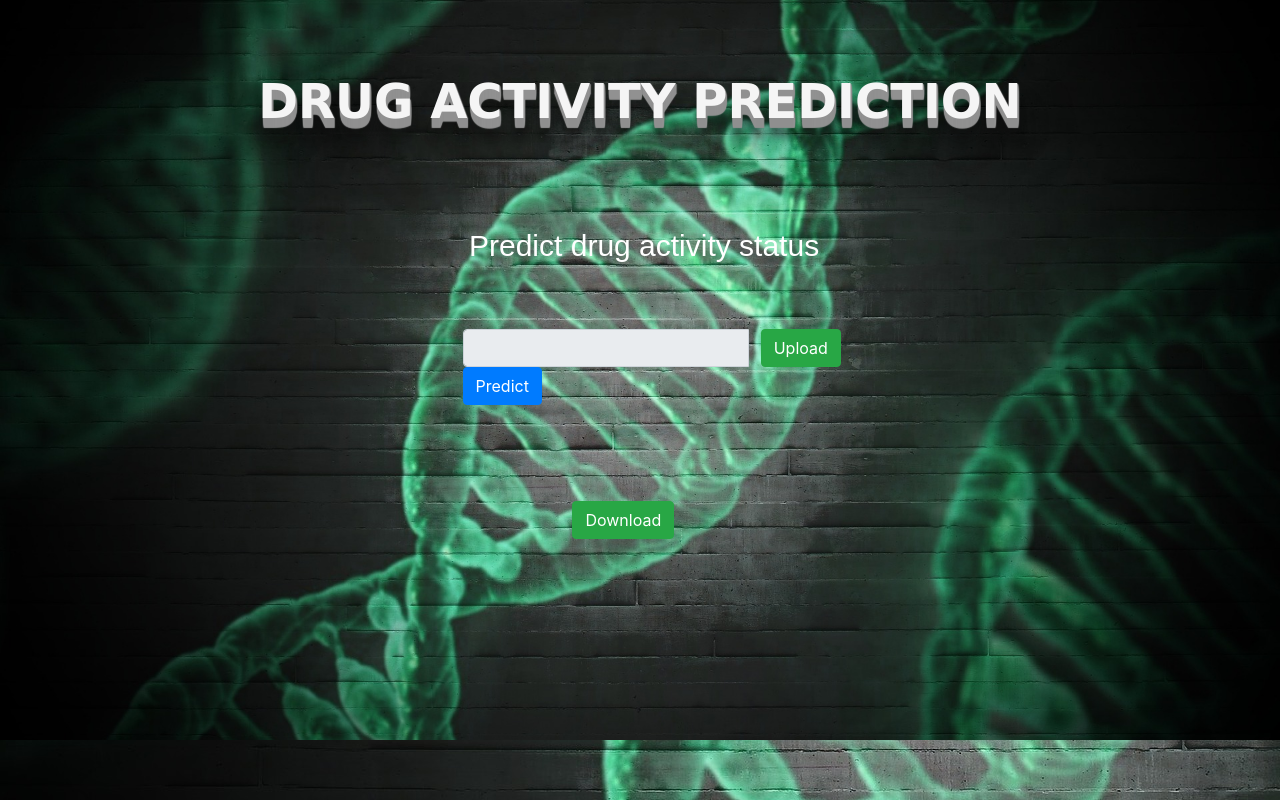
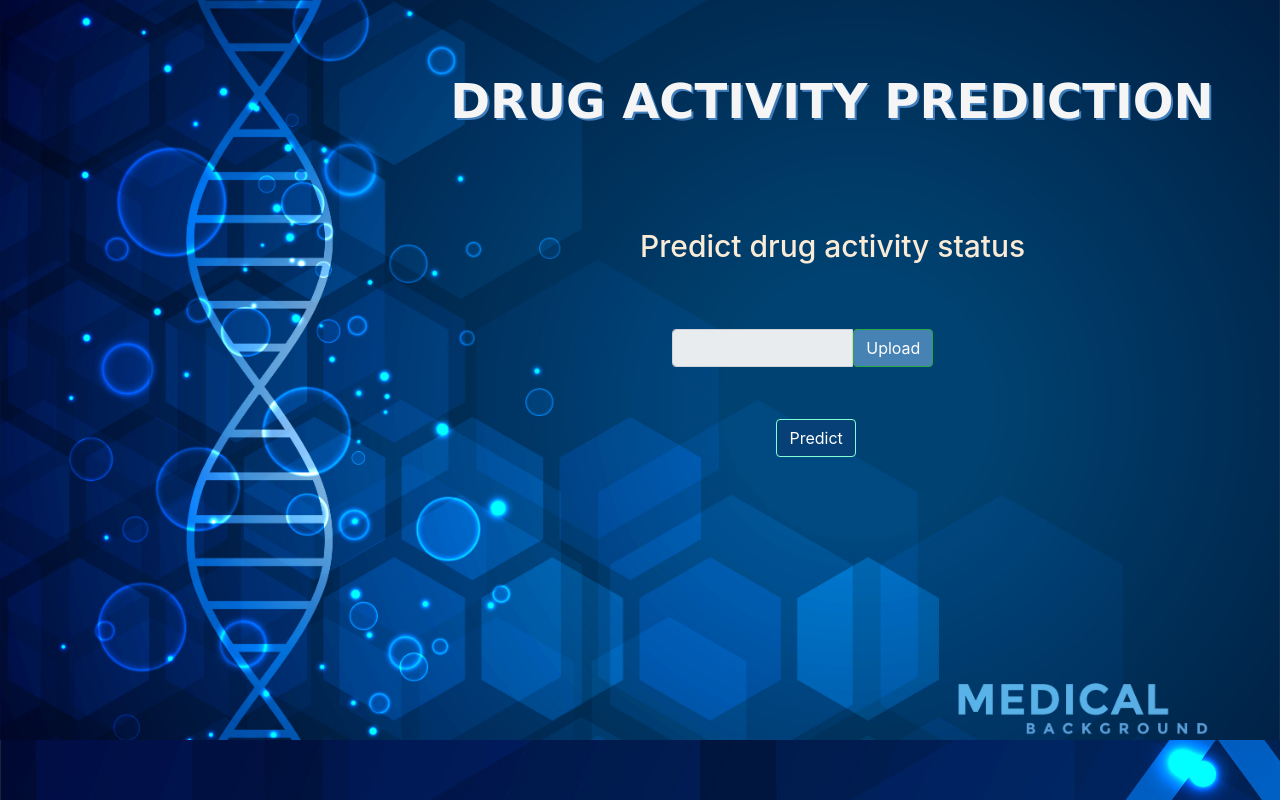
Before and after one commit to Dhrupti02/drug_activity_prediction, a Flask app: page / in a window 1280 px wide. Run offline with Flask 2, Linux system fonts and the light colour scheme; some libraries are stand-ins or nearby versions.

Commit message:
application tested successfully

```diff
--- a/app.py
+++ b/app.py
@@ -19,6 +19,7 @@ static_dir = os.path.join(webapp_root, "static")
 template_dir = os.path.join(webapp_root, "templates")
 
 app = Flask(__name__, static_folder = static_dir, template_folder = template_dir)
+app.secret_key = b'_5#y2L"F4Q8z\n\xec]/'
 
 def read_params(config_path):
     with open(config_path) as yaml_file:
@@ -72,17 +73,14 @@ def success():
         pca_data.insert(loc=0, column='Predicted_labels', value=response)
         # pca_data['predicted'] = response
         pca_data.to_csv('predicted_data/predicted.csv')
-        # path = 'predicted_data/predicted.csv'
-
-        return render_template("index.html", response='download predicted file')
-        # return send_file(path, as_attachment=True)
+        flash('Download predicted data!')
+        return render_template("index.html")
     else:
          return render_template("index.html")
 
 @app.route('/download')
 def download():
     path = 'predicted_data/predicted.csv'
-    # /return render_template("index.html", response=pca_data)
     return send_file(path, as_attachment=True)
 
 
--- a/webapp/static/css/main.css
+++ b/webapp/static/css/main.css
@@ -1,5 +1,5 @@
  body {
-    background-image: url("dna-g68e7cee9c_1920.jpg");
+    background-image: url("24093.jpg");
 }
 .col{
   margin-top: 5%;
@@ -7,7 +7,7 @@
 }
 .bg-img {
     /* The image used */
-    background-image: url("dna-g68e7cee9c_1920.jpg");
+    background-image: url("24093.jpg");
 
     min-height: 740px;
 
@@ -19,37 +19,8 @@
     /* Needed to position the navbar */
     position: relative;
   }
-/*.file {
-    opacity: 0;
-    width: 0.1px;
-    height: 0.1px;
 
-  }
-  .file-input label {
-    display: block;
-    position: relative;
-    width: 200px;
-    height: 50px;
-    border-radius: 25px;
-    background: linear-gradient(40deg, #ff6ec4, #7873f5);
-    box-shadow: 0 4px 7px rgba(0, 0, 0, 0.4);
-    display: flex;
-    align-items: center;
-    justify-content: center;
-    color: #fff;
-    font-weight: bold;
-    cursor: pointer;
-    transition: transform .2s ease-out;
-  }
-  input:hover + label,
-  input:focus + label {
-    transform: scale(1.02);
-  }
-  input:focus + label {
-    outline: 1px solid #000;
-    outline: -webkit-focus-ring-color auto 2px;
-  }*/
-  h1 {
+h1 {
     text-align: center;
     color: white;
     font-size: 3em;
@@ -57,36 +28,31 @@
     font-family: Arial, Helvetica, sans-serif;
     position: absolute;
     margin-top: 8%;
-    right: 50%;
+    right: 35%;
     transform: translate(50%,-50%);
     text-transform: uppercase;
     font-family: verdana;
     font-weight: 600;
     color: #f5f5f5;
-    text-shadow: 1px 1px 1px #919191,
-        1px 2px 1px #919191,
-        1px 3px 1px #919191,
-        1px 4px 1px #919191,
-        1px 5px 1px #919191,
-        1px 6px 1px #919191,
-        1px 7px 1px #919191,
-        1px 8px 1px #919191,
-        1px 9px 1px #919191,
-        1px 10px 1px #919191,
-    1px 18px 6px rgba(16,16,16,0.4),
-    1px 22px 10px rgba(16,16,16,0.2),
-    1px 25px 35px rgba(16,16,16,0.2),
-    1px 30px 60px rgba(16,16,16,0.4);
+    text-shadow: 2px 2px #407ebc;
     width: 60%;
 }
 h3 {
   text-align: center;
-  color: white;
+  color: antiquewhite;
   font-size: 30px;
   margin-top: 20%;
   transition: 0.5s;
-  margin-left: 35%;
-  font-family: Arial, Helvetica, sans-serif;
+  margin-left: 50%;
+  font-family: inherit;
+}
+h2 {
+  text-align: center;
+  color: antiquewhite;
+  font-size: 40px;
+  margin-left: -10%;
+  transition: 0.5s;
+  font-family: inherit;
 }
 h4 {
   text-align: center;
@@ -98,20 +64,31 @@ h4 {
   font-family: Arial, Helvetica, sans-serif;
 }
 
-.btn-success {
+.bt {
+  background-color: steelblue;
+  border-color: #28a745;
+  margin-left: 0;
+}
+
+.btn-primary {
   color: #fff;
-  background-color: #28a745;
+  background-color: #064077;
+  border-color: aquamarine;
+}
+
+.bd {
+  color: #fff;
+  background-color: #307cc5;
   border-color: #28a745;
-  margin-left: 15%;
+  margin-left: 35%;
 }
-.it .btn-orange
-{
-  background-color: blue;
-  border-color: #777!important;
-  color: #777;
-  text-align: left;
-  width:50%;
+
+.mb-2, .my-2 {
+  margin-bottom: .5rem!important;
+  margin-left: 20%;
+  margin-top: 10%;
 }
+
 .it input.form-control
 {
   border:none;
@@ -120,7 +97,7 @@ h4 {
   border-bottom: 1px solid #ddd;
   box-shadow: none;
 }
-.it .form-control:focus
+.form-control:focus
 {
   border-color: #ff4d0d;
   box-shadow: none;
@@ -183,7 +160,7 @@ h4 {
 
 .form-group {
   margin-bottom: 1rem;
-  margin-left: -12%;
+  margin-left: 20%;
 }
 
 .input-group {
--- a/webapp/templates/index.html
+++ b/webapp/templates/index.html
@@ -22,17 +22,11 @@ DrugActivityPrediction
                 <h3>Predict drug activity status </h3>
                 <div class="col">
                     <form action = "/" method = "post" enctype="multipart/form-data">
-                        <!--<div class="file-input">
-                            <input type="file" id="file-upload" class="file" name="file">
-                            <label for="file-upload">Select file</label>
-
-                          </div><div id="file-upload-filename"></div>
-                        <input type = "submit" value="Upload">  -->
                         <div class="form-group">
                             <div class="input-group">
                               <input type="text" class="form-control" readonly>
                             <div class="input-group-btn">
-                              <span class="fileUpload btn btn-success">
+                              <span class="fileUpload btn btn-success bt">
                                   <span class="upl" id="upload">Upload</span>
                                   <input type="file" class="upload up" name = 'file' id="up" onchange="readURL(this);" />
                                 </span><!-- btn-orange -->
@@ -50,21 +44,17 @@ DrugActivityPrediction
                              </div><!-- form-group -->
                     </form>
                     <!-- Translated text returned by the Translate API is rendered here. -->
-                </div>
-                <div class="col">
-                    <form>
-                        <div class="form-group">
-                          <!--  <label for="translation-result">
+                    {% with messages = get_flashed_messages() %}
+                        {% if messages %}
+                            <p class=flashes>
+                            {% for message in messages %}
+                            <h2>{{ message }}</h2>
+                            {% endfor %}
+                            </p>
+                            <a class="btn btn-success bd" href="{{url_for('download')}}">Download</a>
+                        {% endif %}
+                        {% endwith %}
 
-                                <blockquote class="blockquote">
-                                    <p class="mb-2">Prediction:</p>
-                                </blockquote>
-
-                            </label>-->
-                            <h4>{{ response }}</h4>
-                            <a class="btn btn-success" href="{{url_for('download')}}">Download</a>
-                        </div>
-                    </form>
                 </div>
             </div>
         </div>
```
Also changed, not shown: predicted_data/predicted.csv, webapp/static/css/24093.jpg (added), webapp/static/css/neuron-6652019_1920.jpg (added), webapp/static/css/rm373batch15-bg-02.jpg (added).
